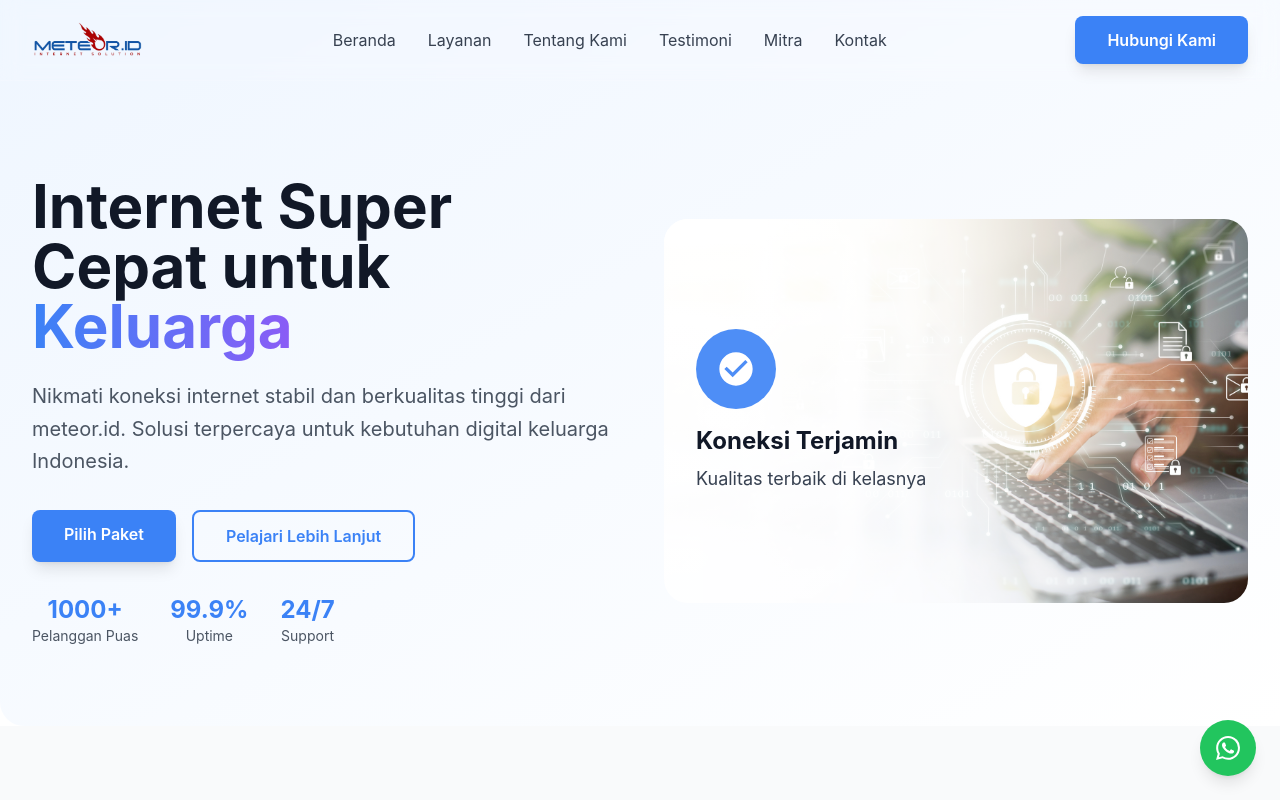
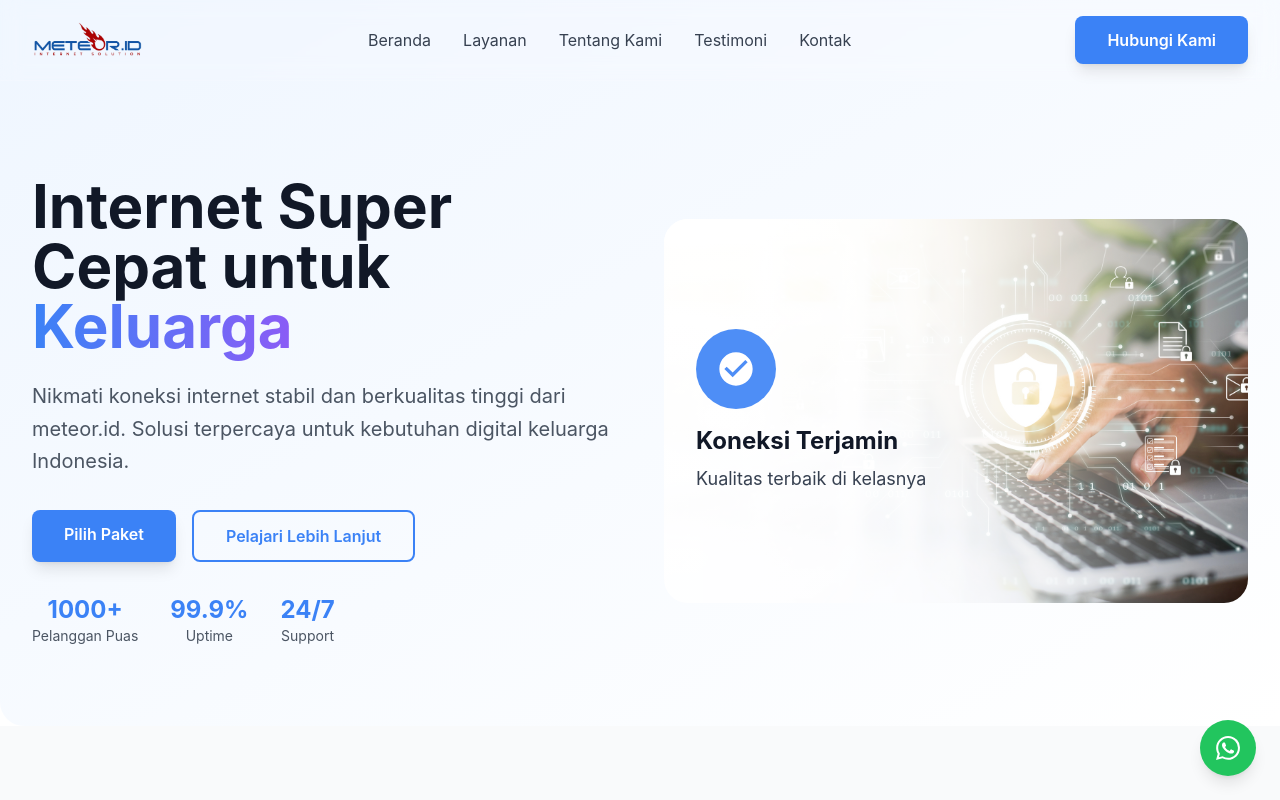
Before and after one commit to cecepns/meteor-id, a React (Vite) app: page / in a window 1280 px wide. Shown: the top 800 px of the page. Built offline with nearby package versions, Linux system fonts and the light colour scheme.

Commit message:
fix: add meteor id

```diff
--- a/src/components/Header.jsx
+++ b/src/components/Header.jsx
@@ -21,7 +21,6 @@ const Header = () => {
             <a href="#services" className="text-gray-700 hover:text-primary-500 transition-colors">Layanan</a>
             <a href="#about" className="text-gray-700 hover:text-primary-500 transition-colors">Tentang Kami</a>
             <a href="#testimonials" className="text-gray-700 hover:text-primary-500 transition-colors">Testimoni</a>
-            <a href="#partners" className="text-gray-700 hover:text-primary-500 transition-colors">Mitra</a>
             <a href="#contact" className="text-gray-700 hover:text-primary-500 transition-colors">Kontak</a>
           </nav>
 
@@ -45,7 +44,6 @@ const Header = () => {
               <a href="#services" className="text-gray-700 hover:text-primary-500 py-2">Layanan</a>
               <a href="#about" className="text-gray-700 hover:text-primary-500 py-2">Tentang Kami</a>
               <a href="#testimonials" className="text-gray-700 hover:text-primary-500 py-2">Testimoni</a>
-              <a href="#partners" className="text-gray-700 hover:text-primary-500 py-2">Mitra</a>
               <a href="#contact" className="text-gray-700 hover:text-primary-500 py-2">Kontak</a>
             </nav>
           </div>
```
